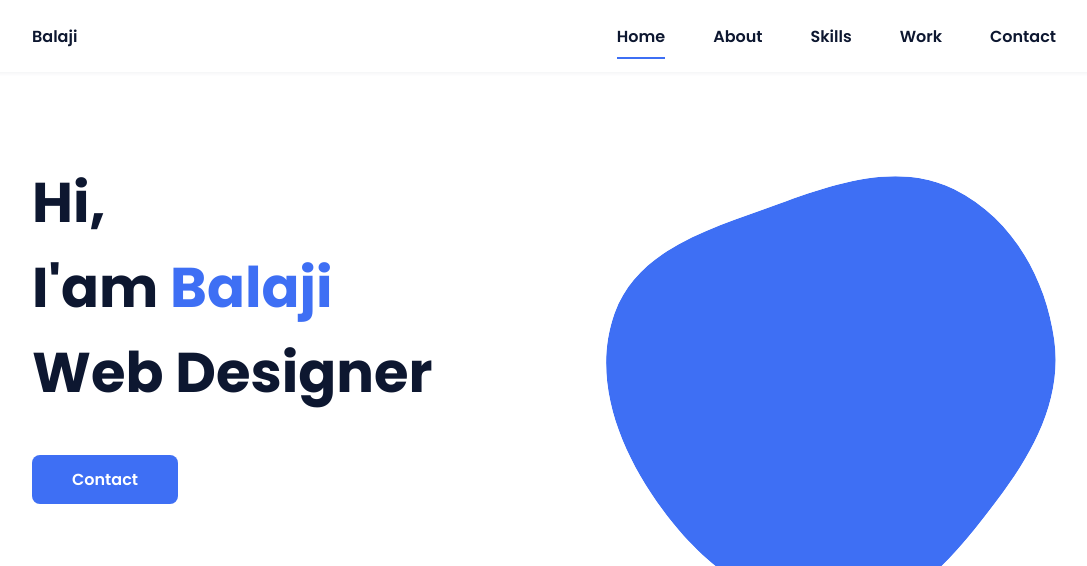
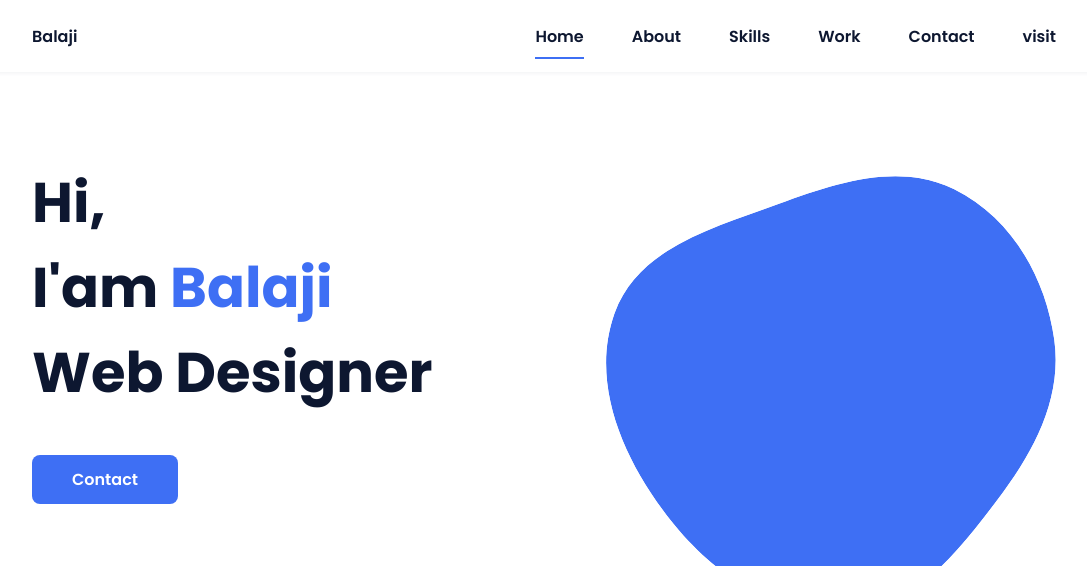
Before and after one commit to kadambalaji/git-practice-code, a plain HTML site: page index.html in a window 1280 px wide. Shown: the top 566 px of the page, without its empty margins (96-1183 px from the left). Drawn offline with nearby package versions, Linux system fonts and the light colour scheme.

Commit message:
Updated the code

```diff
--- a/index.html
+++ b/index.html
@@ -26,6 +26,7 @@
                         <li class="nav__item"><a href="#skills" class="nav__link">Skills</a></li>
                         <li class="nav__item"><a href="#work" class="nav__link">Work</a></li>
                         <li class="nav__item"><a href="#contact" class="nav__link">Contact</a></li>
+                        <li class="nav__item"><a href="#contact" class="nav__link">visit</a></li>
                     </ul>
                 </div>
 
```
